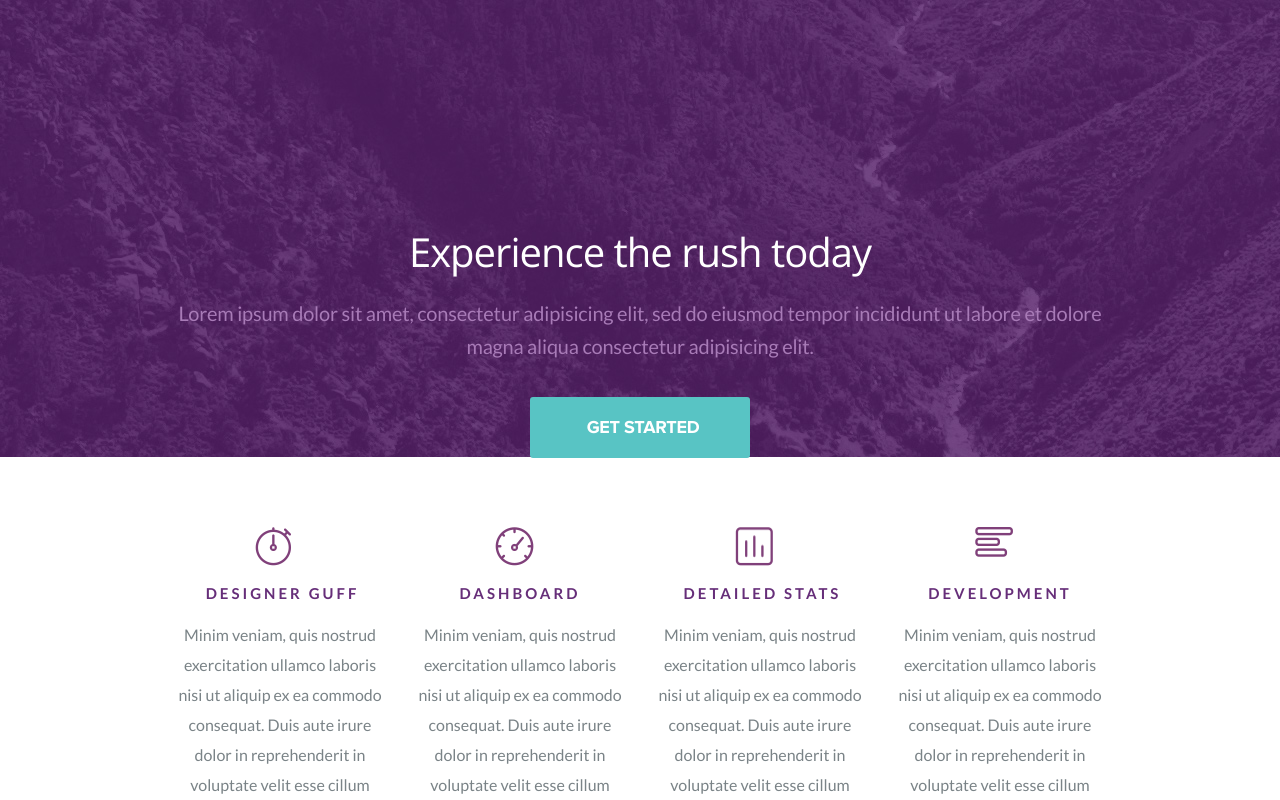
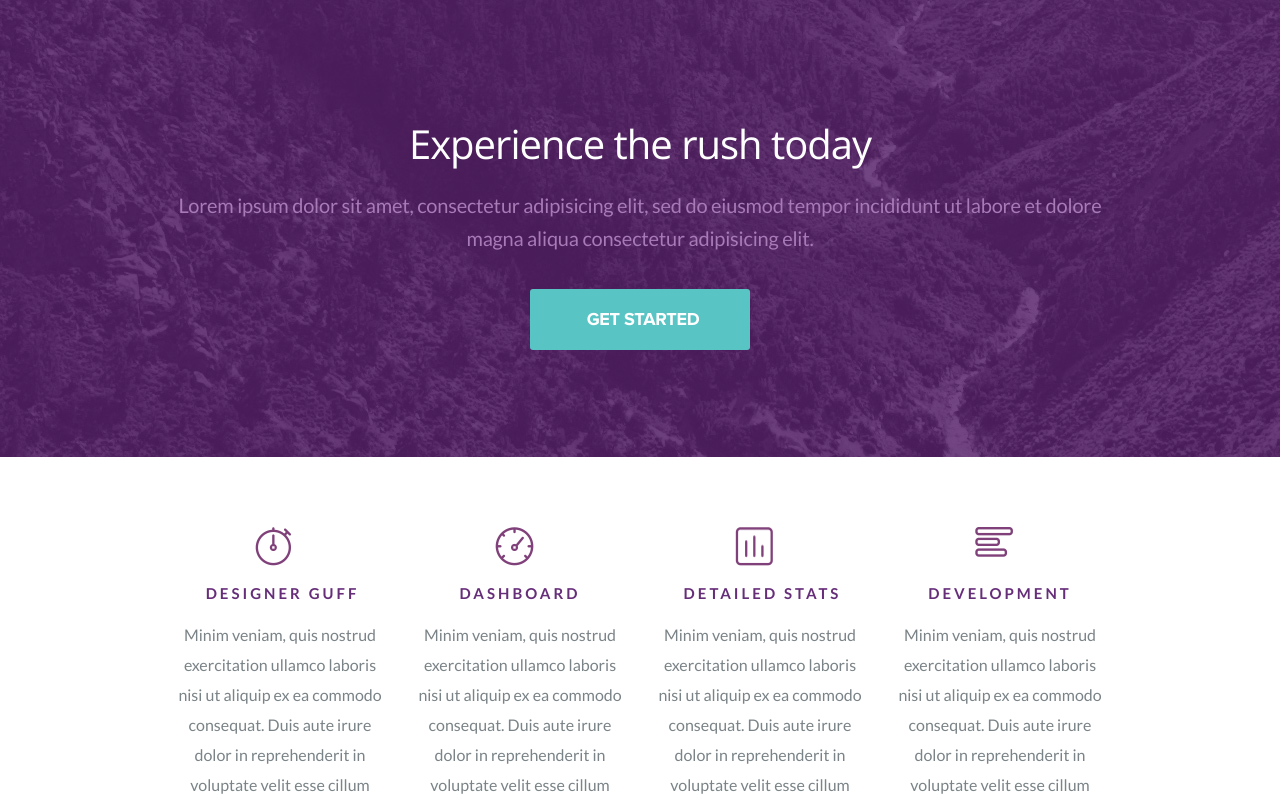
Before and after one commit to liubich/TheRange, a website: page index.html in a window 1280 px wide. Drawn offline with nearby package versions, Linux system fonts and the light colour scheme.

Commit message:
Fix padding of exp_the_rush container

```diff
--- a/css/main.css
+++ b/css/main.css
@@ -31,7 +31,6 @@ html {
 .exp_the_rush {
   background: #502460 url(../img/background-3.jpg) no-repeat center top / cover;
   height: 457px;
-  padding-top: 108px;
 }
 
 h1 {
```
